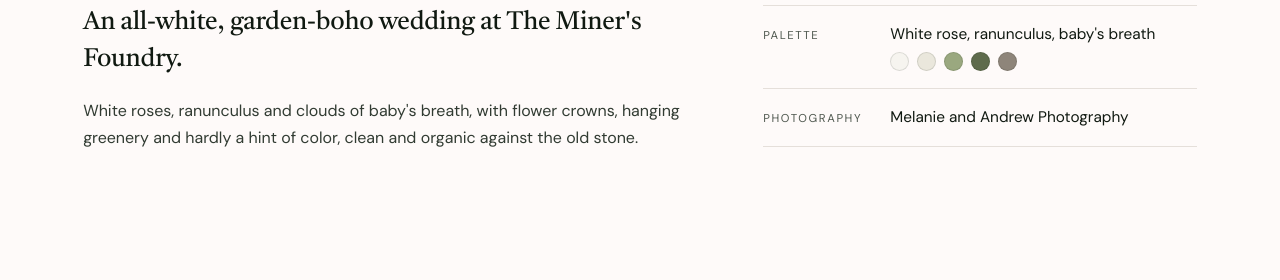
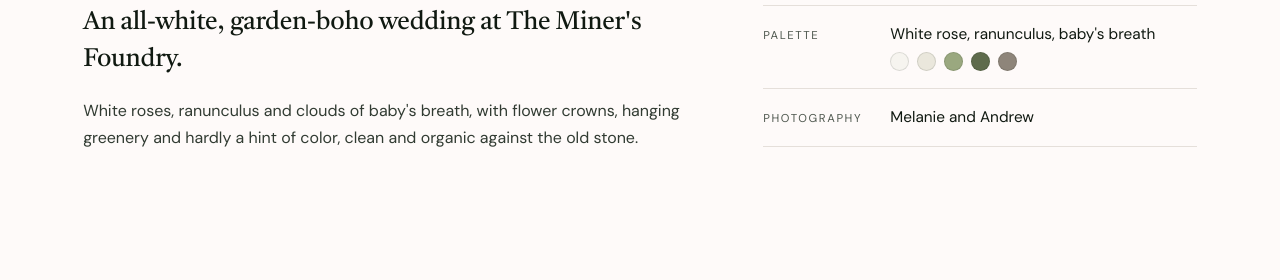
Before and after one commit to jshplhm/goldenflowers, a Jekyll site: the page built from portfolio/sarah-brian/index.md, in a window 1280 px wide and 900 px high, scrolled down 907 px, cut to the strip 153-433 px from the top of the window. Built offline with Jekyll 4.4.1, drawn with Linux system fonts in a browser that asks for light colours.

Commit message:
Update site copy in _data/credits.yml via inline editor

```diff
--- a/_data/credits.yml
+++ b/_data/credits.yml
@@ -242,7 +242,7 @@ hannah-dillon:
     url: ""
 
 sarah-brian:
-  photography: { name: "Melanie and Andrew Photography", url: "" }
+  photography: { name: "Melanie and Andrew", url: "" }
   planning: { name: "", url: "" }
   venue: { name: "The Miner's Foundry", url: "" }
   catering: { name: "", url: "" }
```
